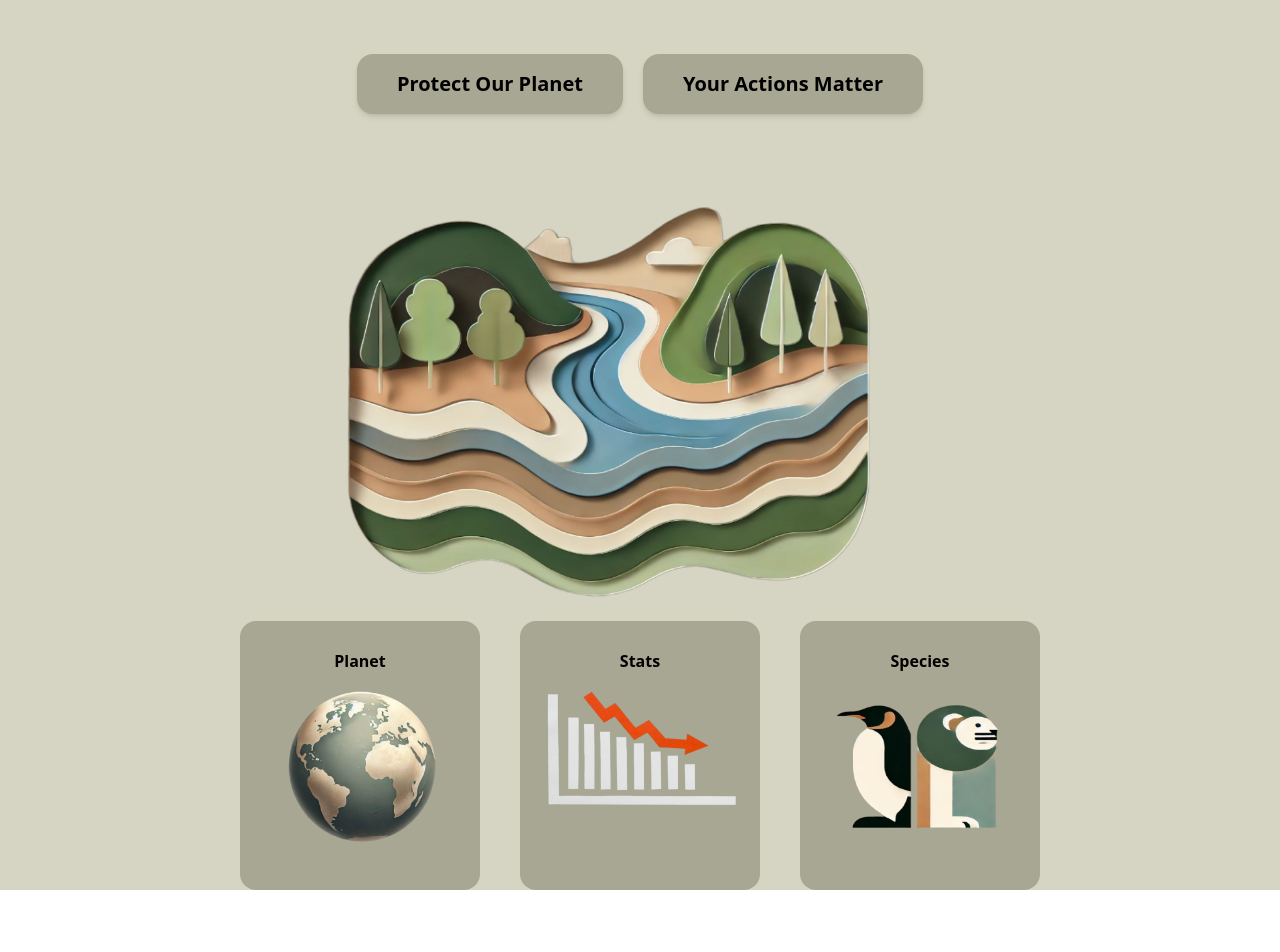
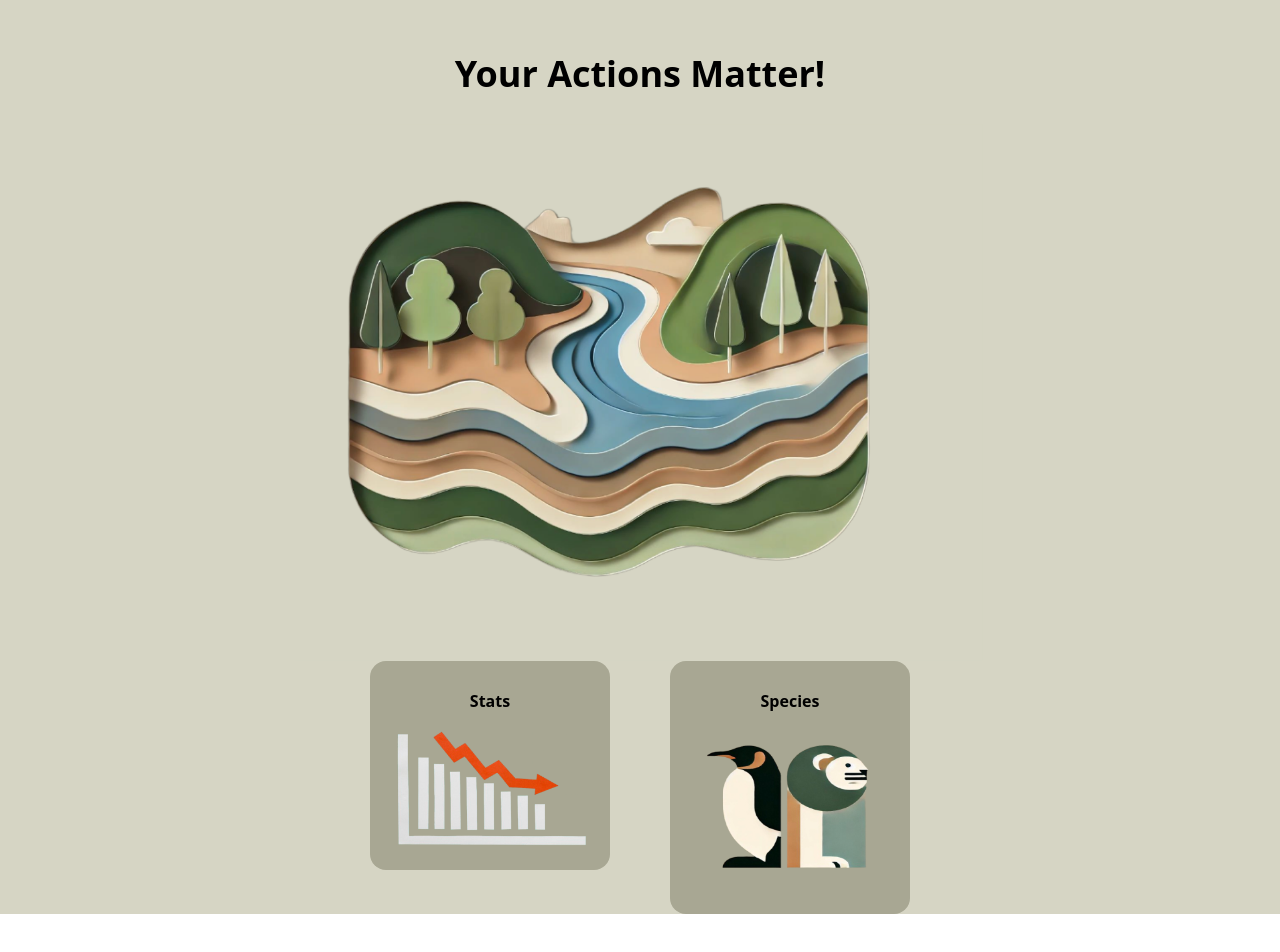
Before and after one commit to AbdelrahmanBekhit/EndangeredAnimal, a React (Vite) app in the folder frontend/: page / in a window 1280 px wide. Shown: the part 90-1042 px from the top of the page. Before the commit the page ends 980 px from the top, so only its background shows below. Built offline with nearby package versions, Linux system fonts and the light colour scheme.

Commit message:
Update Landing.jsx

```diff
--- a/frontend/src/pages/Landing.jsx
+++ b/frontend/src/pages/Landing.jsx
@@ -1,4 +1,5 @@
 
+import { Link } from "react-router-dom";
 import Header from "../components/Header"
 import Landing_card from "../components/Landing_card";
 
@@ -10,11 +11,8 @@ function Landing () {
             {/* Hero Section */}
             <div className="flex flex-col items-center justify-center mt-15">
                 <div className="flex gap-5">
-                    <span className="px-10 py-4 text-xl font-bold bg-[#a8a793] rounded-2xl shadow-md">
-                        Protect Our Planet
-                    </span>
-                    <span className="px-10 py-4 text-xl font-bold bg-[#a8a793] rounded-2xl shadow-md">
-                        Your Actions Matter
+                    <span className="text-4xl font-extrabold whitespace-nowrap">
+                        Your Actions Matter!
                     </span>
                 </div>
 
@@ -25,11 +23,13 @@ function Landing () {
             </div>
 
             {/* Statistics Section */}
-            <div className="flex justify-center gap-10 -mt-15">
-                <Landing_card name="Planet"/>
-                <Landing_card name="Stats"/>
-                <Landing_card name="Species"/>
-
+            <div className="flex flex-wrap justify-center gap-15 mb-10">
+                <Link to="/stats" >
+                    <Landing_card name="Stats"/>
+                </Link>
+                <Link to="/species" >
+                    <Landing_card name="Species"/>
+                </Link>
             </div>
         </div>
     )
```
